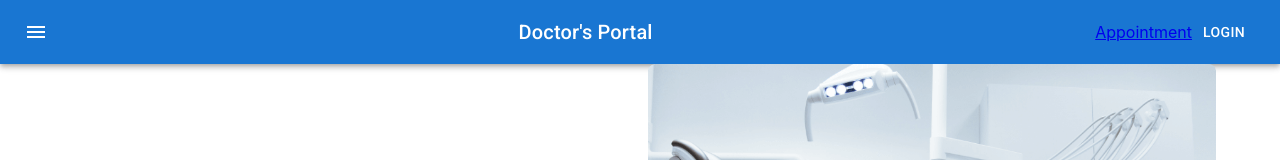
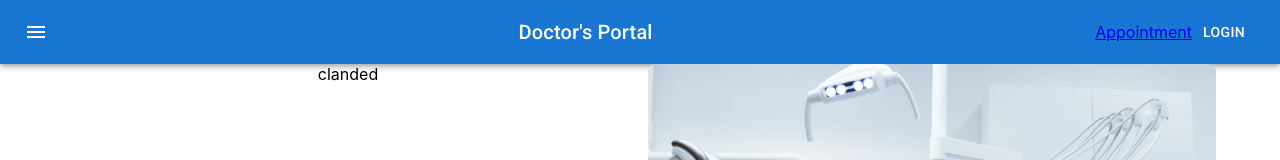
Before and after one commit to TanvirHNur/D, a React (Create React App) app: page /appointment in a window 1280 px wide. Shown: the top 160 px of the page. Built offline with nearby package versions, Linux system fonts and the light colour scheme.

Commit message:
appointment added

```diff
--- a/src/Pages/Appointment/AppointmentHeader/AppointmentHeader.js
+++ b/src/Pages/Appointment/AppointmentHeader/AppointmentHeader.js
@@ -1,6 +1,7 @@
 import { Container, Grid } from '@mui/material';
 import React from 'react';
 import chair from '../../../images/chair.png'
+import Calender from '../../Shared/Calender/Calender';
 
 const AppointmentHeader = () => {
     return (
@@ -8,7 +9,7 @@ const AppointmentHeader = () => {
             <Container>
                 <Grid container spacing={2}>
                     <Grid item xs={12} md={6}>
-
+                        <Calender></Calender>
                     </Grid>
                     <Grid item xs={12} md={6}>
                         <img style={{width: '100%'}} src={chair} alt="chair" />
--- /dev/null
+++ b/src/Pages/Shared/Calender/Calender.js
@@ -0,0 +1,16 @@
+import React from 'react';
+import isWeekend from 'date-fns/isWeekend';
+import TextField from '@mui/material/TextField';
+import AdapterDateFns from '@mui/lab/AdapterDateFns';
+import LocalizationProvider from '@mui/lab/LocalizationProvider';
+import StaticDatePicker from '@mui/lab/StaticDatePicker';
+
+const Calender = () => {
+    return (
+        <div>
+            clanded
+        </div>
+    );
+};
+
+export default Calender;
```
